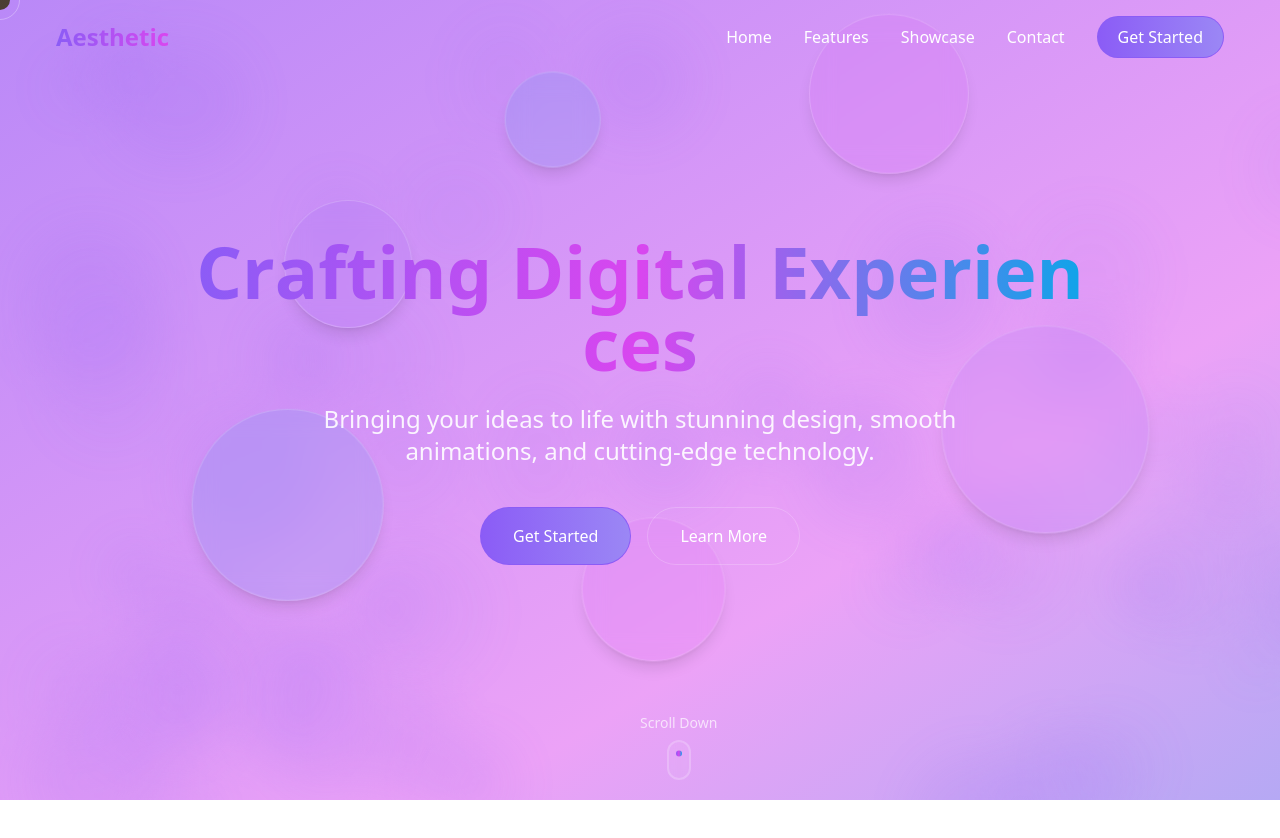
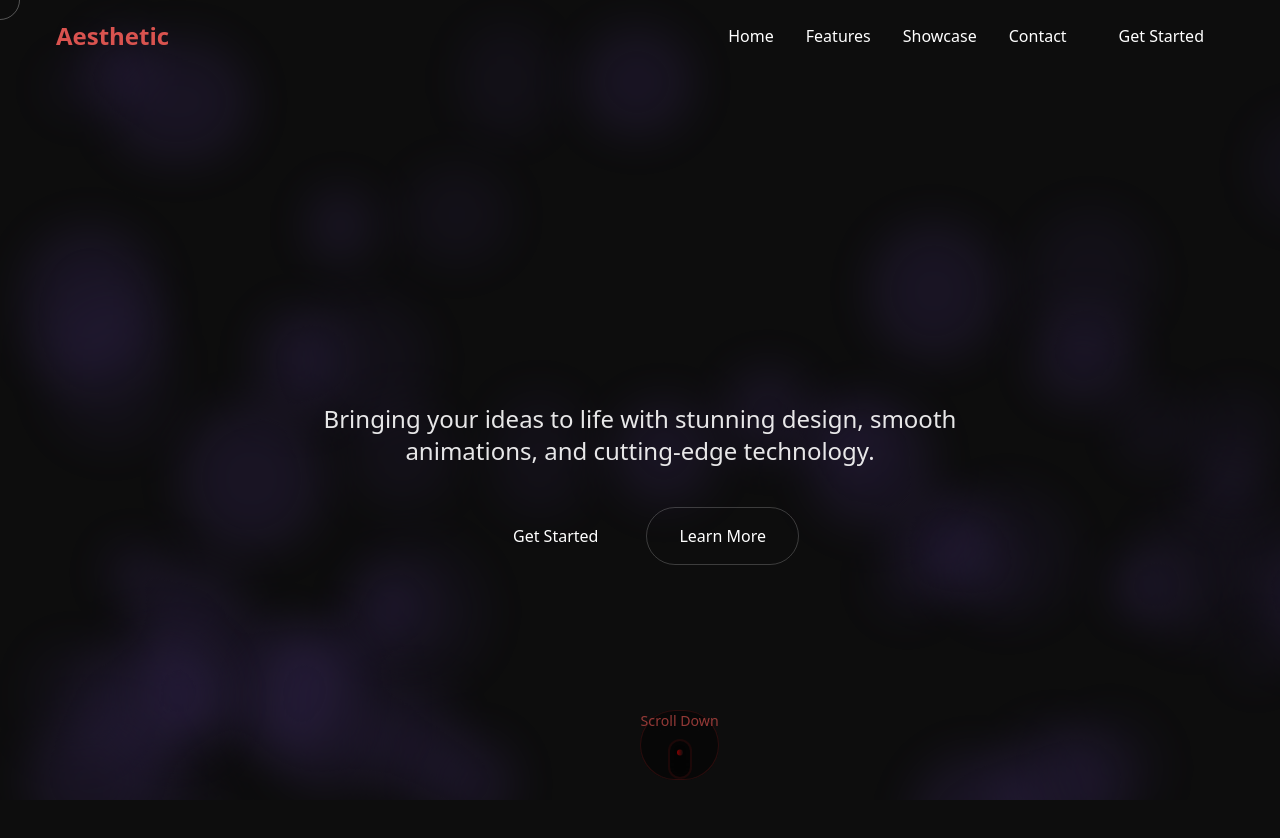
Before and after one commit to aryankumawat423/Ztrend, a React (Vite) app: page / in a window 1280 px wide. Shown: the top 838 px of the page. Built offline with nearby package versions, Linux system fonts and the light colour scheme.

Commit message:
Refactor: Apply dark red and black theme
Apply the dark red and black theme to the application.

```diff
--- a/src/components/ScrollIndicator.tsx
+++ b/src/components/ScrollIndicator.tsx
@@ -9,7 +9,7 @@ const ScrollIndicator = () => {
   useEffect(() => {
     if (!indicatorRef.current) return;
 
-    // Enhanced wheel animation
+    // Enhanced wheel animation with dark theme colors
     gsap.to(indicatorRef.current.querySelector('.scroll-wheel'), {
       y: 10,
       duration: 1.5,
@@ -18,7 +18,7 @@ const ScrollIndicator = () => {
       ease: "power2.inOut",
     });
 
-    // Enhanced fade out animation with scale
+    // Enhanced fade out animation with dark theme
     const handleScroll = () => {
       const scrollY = window.scrollY;
       if (scrollY > 100) {
@@ -45,21 +45,21 @@ const ScrollIndicator = () => {
   return (
     <motion.div
       ref={indicatorRef}
-      className="fixed bottom-10 left-1/2 transform -translate-x-1/2 z-30"
+      className="fixed bottom-10 left-1/2 transform -translate-x-1/2 z-30 dark-glass rounded-full"
       initial={{ opacity: 0, y: 20, scale: 0.9 }}
       animate={{ opacity: 1, y: 0, scale: 1 }}
       transition={{ delay: 3, duration: 0.8, ease: [0.6, 0.05, 0.01, 0.9] }}
     >
       <div className="flex flex-col items-center">
         <motion.p
-          className="text-white/70 text-sm mb-2 animate-pulse-soft"
+          className="text-foreground/70 text-sm mb-2 animate-pulse-dark"
           animate={{ y: [0, 5, 0] }}
           transition={{ duration: 2, repeat: Infinity, ease: "easeInOut" }}
         >
           Scroll Down
         </motion.p>
-        <div className="w-6 h-10 rounded-full border-2 border-white/20 flex justify-center p-1 backdrop-blur-sm bg-white/5">
-          <div className="scroll-wheel w-1.5 h-1.5 rounded-full bg-gradient-to-r from-purple via-pink to-blue mt-1"></div>
+        <div className="w-6 h-10 rounded-full border-2 border-red-900/20 flex justify-center p-1 backdrop-blur-sm bg-black/20">
+          <div className="scroll-wheel w-1.5 h-1.5 rounded-full bg-gradient-to-r from-accent via-destructive to-background mt-1"></div>
         </div>
       </div>
     </motion.div>
--- a/src/index.css
+++ b/src/index.css
@@ -1,192 +1,34 @@
+
 @tailwind base;
 @tailwind components;
 @tailwind utilities;
 
 @layer base {
   :root {
-    --background: 0 0% 100%;
-    --foreground: 222.2 84% 4.9%;
-
-    --card: 0 0% 100%;
-    --card-foreground: 222.2 84% 4.9%;
-
-    --popover: 0 0% 100%;
-    --popover-foreground: 222.2 84% 4.9%;
-
-    --primary: 222.2 47.4% 11.2%;
-    --primary-foreground: 210 40% 98%;
-
-    --secondary: 210 40% 96.1%;
-    --secondary-foreground: 222.2 47.4% 11.2%;
-
-    --muted: 210 40% 96.1%;
-    --muted-foreground: 215.4 16.3% 46.9%;
-
-    --accent: 210 40% 96.1%;
-    --accent-foreground: 222.2 47.4% 11.2%;
-
-    --destructive: 0 84.2% 60.2%;
-    --destructive-foreground: 210 40% 98%;
-
-    --border: 214.3 31.8% 91.4%;
-    --input: 214.3 31.8% 91.4%;
-    --ring: 222.2 84% 4.9%;
-
-    --radius: 0.5rem;
-
-    --sidebar-background: 0 0% 98%;
-
-    --sidebar-foreground: 240 5.3% 26.1%;
-
-    --sidebar-primary: 240 5.9% 10%;
-
-    --sidebar-primary-foreground: 0 0% 98%;
-
-    --sidebar-accent: 240 4.8% 95.9%;
-
-    --sidebar-accent-foreground: 240 5.9% 10%;
-
-    --sidebar-border: 220 13% 91%;
-
-    --sidebar-ring: 217.2 91.2% 59.8%;
+    --background: 13 13 13; /* Dark black */
+    --foreground: 217 15 15; /* Dark red */
+    --primary: 139 0 0; /* Dark red */
+    --secondary: 51 0 0; /* Very dark red */
+    --destructive: 220 20 20; /* Bright red for alerts */
+    --muted: 30 0 0; /* Almost black with red undertone */
   }
 
   .dark {
-    --background: 222.2 84% 4.9%;
-    --foreground: 210 40% 98%;
-
-    --card: 222.2 84% 4.9%;
-    --card-foreground: 210 40% 98%;
-
-    --popover: 222.2 84% 4.9%;
-    --popover-foreground: 210 40% 98%;
-
-    --primary: 210 40% 98%;
-    --primary-foreground: 222.2 47.4% 11.2%;
-
-    --secondary: 217.2 32.6% 17.5%;
-    --secondary-foreground: 210 40% 98%;
-
-    --muted: 217.2 32.6% 17.5%;
-    --muted-foreground: 215 20.2% 65.1%;
-
-    --accent: 217.2 32.6% 17.5%;
-    --accent-foreground: 210 40% 98%;
-
-    --destructive: 0 62.8% 30.6%;
-    --destructive-foreground: 210 40% 98%;
-
-    --border: 217.2 32.6% 17.5%;
-    --input: 217.2 32.6% 17.5%;
-    --ring: 212.7 26.8% 83.9%;
-    --sidebar-background: 240 5.9% 10%;
-    --sidebar-foreground: 240 4.8% 95.9%;
-    --sidebar-primary: 224.3 76.3% 48%;
-    --sidebar-primary-foreground: 0 0% 100%;
-    --sidebar-accent: 240 3.7% 15.9%;
-    --sidebar-accent-foreground: 240 4.8% 95.9%;
-    --sidebar-border: 240 3.7% 15.9%;
-    --sidebar-ring: 217.2 91.2% 59.8%;
-  }
-}
-
-@layer base {
-  * {
-    @apply border-border;
-    box-sizing: border-box;
-  }
-
-  html {
-    scroll-behavior: smooth;
-    cursor: default;
+    background-color: #0D0D0D;
+    color: #D9534F;
   }
 
   body {
     @apply bg-background text-foreground;
-    overflow-x: hidden;
   }
 }
 
-@layer components {
-  .gradient-text {
-    @apply text-transparent bg-clip-text bg-gradient-to-r from-purple to-pink;
+@layer utilities {
+  .dark-glass {
+    @apply bg-black/40 backdrop-blur-md border border-red-900/30;
   }
 
-  .gradient-bg {
-    @apply bg-gradient-to-br from-purple/80 via-pink/50 to-blue/80 animate-gradient-shift;
-    background-size: 200% 200%;
-  }
-
-  .gradient-border {
-    @apply border border-transparent relative before:absolute before:inset-0 before:p-[1px] before:rounded-[inherit] before:bg-gradient-to-r before:from-purple before:to-pink-dark before:-z-10 before:content-[''];
-  }
-
-  .glass-card {
-    @apply bg-white/10 backdrop-blur-md border border-white/20 rounded-2xl shadow-lg;
-  }
-
-  .floating-element {
-    @apply animate-float;
-  }
-
-  .bouncing-element {
-    @apply animate-bounce;
-  }
-
-  .rotating-element {
-    @apply animate-rotate;
-  }
-
-  .pulsing-element {
-    @apply animate-pulse;
-  }
-
-  .fade-in {
-    @apply animate-fade-in;
-  }
-
-  .scale-in {
-    @apply animate-scale-in;
-  }
-
-  .slide-in {
-    @apply animate-slide-in-right;
-  }
-
-  .parallax-section {
-    @apply relative overflow-hidden;
-  }
-
-  .hover-scale {
-    @apply transition-transform duration-300 hover:scale-105;
-  }
-
-  .interactive-card {
-    @apply transition-all duration-300 hover:shadow-xl hover:-translate-y-2;
-  }
-
-  .elastic-btn {
-    @apply transition-all duration-300 transform hover:scale-105 active:scale-95;
-  }
-
-  .section-spacing {
-    @apply py-20 md:py-32;
-  }
-
-  .hero-section {
-    @apply min-h-screen flex items-center;
-  }
-
-  .fancy-link {
-    @apply relative text-purple hover:text-purple-dark transition-colors;
-  }
-
-  .fancy-link:after {
-    content: '';
-    @apply absolute w-0 h-0.5 bg-gradient-to-r from-purple to-pink-dark left-0 -bottom-1 transition-all duration-300;
-  }
-
-  .fancy-link:hover:after {
-    @apply w-full;
+  .dark-gradient {
+    @apply bg-gradient-to-br from-background via-accent-dark to-background;
   }
 }
--- a/tailwind.config.ts
+++ b/tailwind.config.ts
@@ -1,3 +1,4 @@
+
 import type { Config } from "tailwindcss";
 
 export default {
@@ -19,180 +20,44 @@ export default {
     },
     extend: {
       colors: {
-        border: 'hsl(var(--border))',
-        input: 'hsl(var(--input))',
-        ring: 'hsl(var(--ring))',
-        background: 'hsl(var(--background))',
-        foreground: 'hsl(var(--foreground))',
-        primary: {
-          DEFAULT: 'hsl(var(--primary))',
-          foreground: 'hsl(var(--primary-foreground))'
+        // Dark red and black theme
+        background: {
+          DEFAULT: '#0D0D0D', // Deep black
+          dark: '#1A0000',    // Dark red-black
         },
-        secondary: {
-          DEFAULT: 'hsl(var(--secondary))',
-          foreground: 'hsl(var(--secondary-foreground))'
-        },
-        destructive: {
-          DEFAULT: 'hsl(var(--destructive))',
-          foreground: 'hsl(var(--destructive-foreground))'
-        },
-        muted: {
-          DEFAULT: 'hsl(var(--muted))',
-          foreground: 'hsl(var(--muted-foreground))'
+        foreground: {
+          DEFAULT: '#D9534F', // Dark red
+          light: '#FF6B6B',   // Lighter red
         },
         accent: {
-          DEFAULT: 'hsl(var(--accent))',
-          foreground: 'hsl(var(--accent-foreground))'
+          DEFAULT: '#8B0000', // Dark red
+          dark: '#500000',    // Very dark red
         },
-        popover: {
-          DEFAULT: 'hsl(var(--popover))',
-          foreground: 'hsl(var(--popover-foreground))'
-        },
-        card: {
-          DEFAULT: 'hsl(var(--card))',
-          foreground: 'hsl(var(--card-foreground))'
-        },
-        sidebar: {
-          DEFAULT: 'hsl(var(--sidebar-background))',
-          foreground: 'hsl(var(--sidebar-foreground))',
-          primary: 'hsl(var(--sidebar-primary))',
-          'primary-foreground': 'hsl(var(--sidebar-primary-foreground))',
-          accent: 'hsl(var(--sidebar-accent))',
-          'accent-foreground': 'hsl(var(--sidebar-accent-foreground))',
-          border: 'hsl(var(--sidebar-border))',
-          ring: 'hsl(var(--sidebar-ring))'
-        },
-
-        // Updated professional color palette
-        purple: {
-          light: '#E5DEFF',
-          DEFAULT: '#8B5CF6',
-          dark: '#6E59A5',
-        },
-        pink: {
-          light: '#FFDEE2',
-          DEFAULT: '#D946EF',
-          dark: '#9b87f5',
-        },
-        blue: {
-          light: '#D3E4FD',
-          DEFAULT: '#0EA5E9',
-          dark: '#1A1F2C',
-        },
-        neutral: {
-          850: '#1f2937',
+        border: {
+          DEFAULT: '#330000', // Very dark red border
         },
       },
-      borderRadius: {
-        lg: 'var(--radius)',
-        md: 'calc(var(--radius) - 2px)',
-        sm: 'calc(var(--radius) - 4px)'
+      backgroundImage: {
+        'gradient-dark': 'linear-gradient(to right, #0D0D0D, #330000)',
+      },
+      boxShadow: {
+        'dark-red': '0 4px 6px rgba(139, 0, 0, 0.3)',
       },
       keyframes: {
-        'accordion-down': {
-          from: {
-            height: '0'
-          },
-          to: {
-            height: 'var(--radix-accordion-content-height)'
-          }
+        // Add some dark, intense animations
+        'pulse-dark': {
+          '0%, 100%': { transform: 'scale(1)', opacity: '1' },
+          '50%': { transform: 'scale(1.05)', opacity: '0.8' },
         },
-        'accordion-up': {
-          from: {
-            height: 'var(--radix-accordion-content-height)'
-          },
-          to: {
-            height: '0'
-          }
-        },
-        'fade-in': {
-          '0%': {
-            opacity: '0',
-            transform: 'translateY(10px)'
-          },
-          '100%': {
-            opacity: '1',
-            transform: 'translateY(0)'
-          }
-        },
-        'fade-out': {
-          '0%': {
-            opacity: '1',
-            transform: 'translateY(0)'
-          },
-          '100%': {
-            opacity: '0',
-            transform: 'translateY(10px)'
-          }
-        },
-        'scale-in': {
-          '0%': {
-            transform: 'scale(0.95)',
-            opacity: '0'
-          },
-          '100%': {
-            transform: 'scale(1)',
-            opacity: '1'
-          }
-        },
-        'scale-out': {
-          from: { transform: 'scale(1)', opacity: '1' },
-          to: { transform: 'scale(0.95)', opacity: '0' }
-        },
-        'slide-in-right': {
-          '0%': { transform: 'translateX(100%)' },
-          '100%': { transform: 'translateX(0)' }
-        },
-        'slide-out-right': {
-          '0%': { transform: 'translateX(0)' },
-          '100%': { transform: 'translateX(100%)' }
-        },
-        'bounce': {
-          '0%, 100%': { transform: 'translateY(0)' },
-          '50%': { transform: 'translateY(-15px)' }
-        },
-        'rotate': {
-          '0%': { transform: 'rotate(0deg)' },
-          '100%': { transform: 'rotate(360deg)' }
-        },
-        'gradient-shift': {
-          '0%': { backgroundPosition: '0% 50%' },
-          '50%': { backgroundPosition: '100% 50%' },
-          '100%': { backgroundPosition: '0% 50%' }
-        },
-
-        // New animations
-        'float': {
-          '0%, 100%': { transform: 'translateY(0)' },
-          '50%': { transform: 'translateY(-10px)' },
-        },
-        'pulse-soft': {
-          '0%, 100%': { opacity: '1' },
-          '50%': { opacity: '0.8' },
-        },
-        'slide-up-fade': {
-          '0%': { opacity: '0', transform: 'translateY(20px)' },
-          '100%': { opacity: '1', transform: 'translateY(0)' },
-        },
+        'slide-dark': {
+          '0%': { transform: 'translateX(-100%)', opacity: '0' },
+          '100%': { transform: 'translateX(0)', opacity: '1' },
+        }
       },
       animation: {
-        'accordion-down': 'accordion-down 0.2s ease-out',
-        'accordion-up': 'accordion-up 0.2s ease-out',
-        'fade-in': 'fade-in 0.5s ease-out',
-        'fade-out': 'fade-out 0.5s ease-out',
-        'scale-in': 'scale-in 0.3s ease-out',
-        'scale-out': 'scale-out 0.3s ease-out',
-        'slide-in-right': 'slide-in-right 0.5s ease-out',
-        'slide-out-right': 'slide-out-right 0.5s ease-out',
-        'bounce': 'bounce 4s infinite ease-in-out',
-        'gradient-shift': 'gradient-shift 8s ease infinite',
-
-        // New animation utilities
-        'float': 'float 6s ease-in-out infinite',
-        'pulse-soft': 'pulse-soft 3s ease-in-out infinite',
-        'slide-up-fade': 'slide-up-fade 0.5s ease-out',
-        'rotate': 'rotate 8s linear infinite',
-      },
+        'pulse-dark': 'pulse-dark 2s ease-in-out infinite',
+        'slide-dark': 'slide-dark 0.5s ease-out',
+      }
     },
   },
   plugins: [require("tailwindcss-animate")],
```
